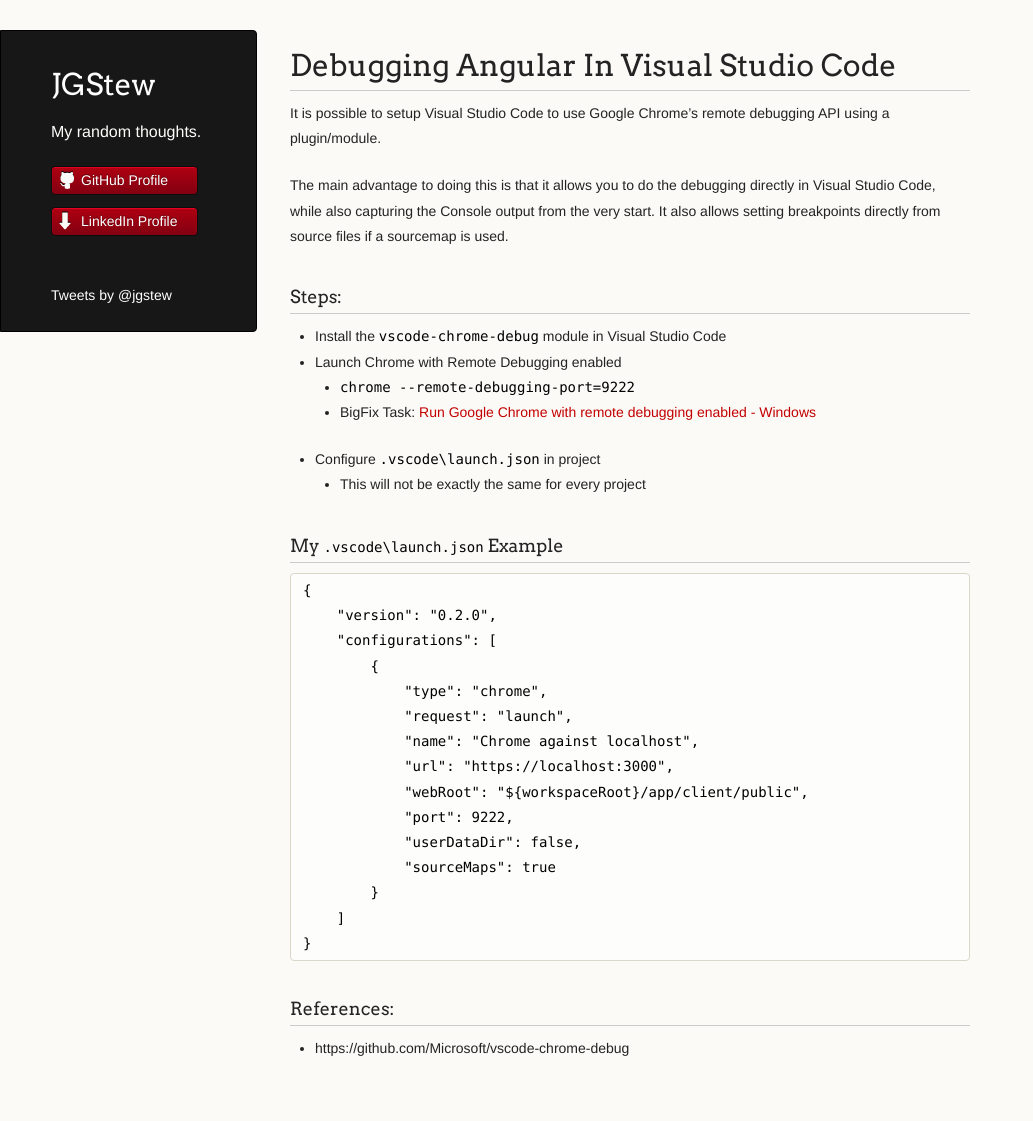
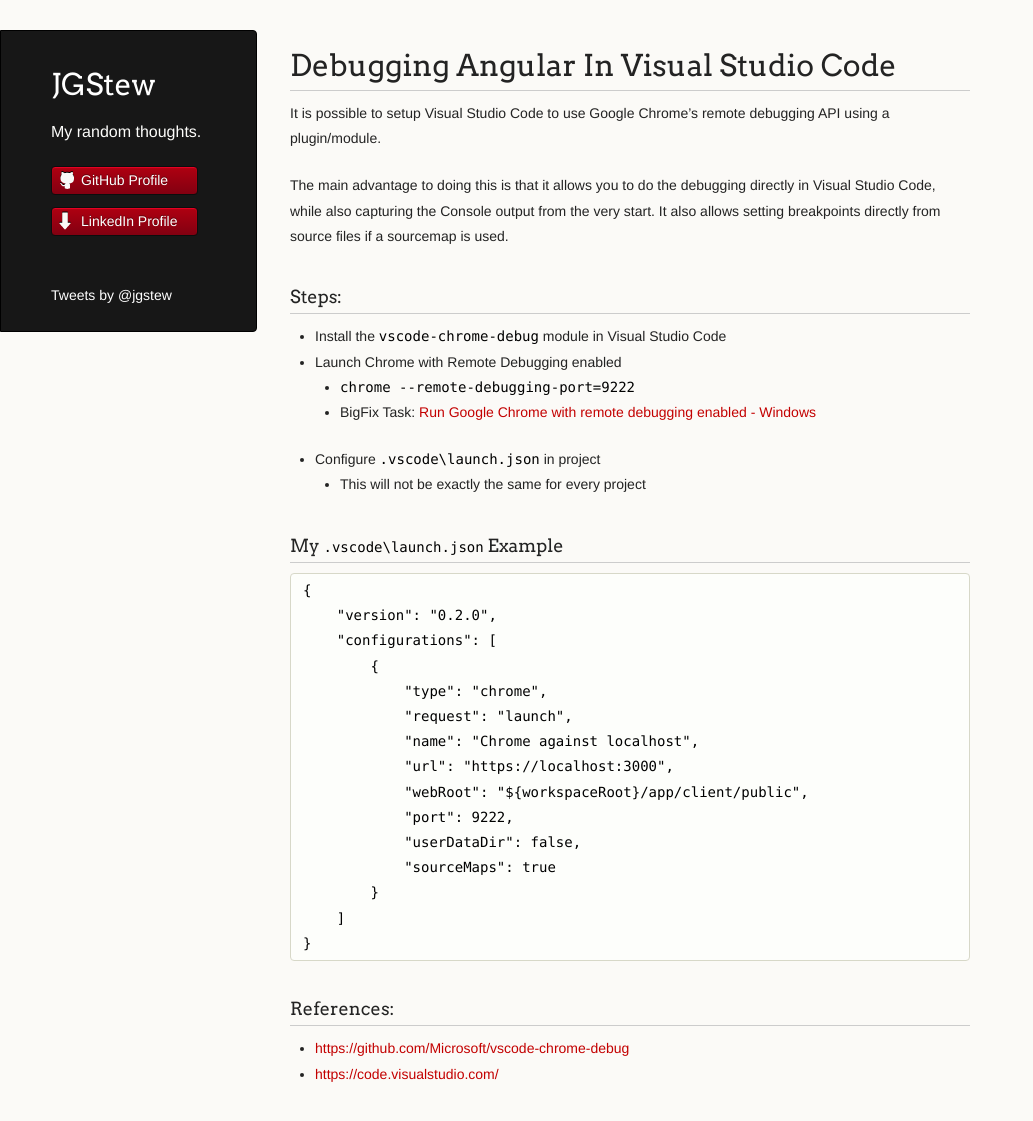
Before and after one commit to jgstew/jgstew.github.io, a Jekyll site: the page built from _posts/2017-08-16-Debugging-Angular-In-Visual-Studio-Code.md, in a window 1280 px wide and 1159 px high. Shown: the top 1121 px of the window, without its empty margins (0-1033 px from the left). Built offline with Jekyll 4.4.1, drawn with Linux system fonts in a browser that asks for light colours; comment, search, counter and statistics services are not loaded; part of the change alters nothing that is shown.

Commit message:
Update 2017-08-16-Debugging-Angular-In-Visual-Studio-Code.md
updated links to be explicit for web page

````diff
--- a/_posts/2017-08-16-Debugging-Angular-In-Visual-Studio-Code.md
+++ b/_posts/2017-08-16-Debugging-Angular-In-Visual-Studio-Code.md
@@ -37,4 +37,5 @@ The main advantage to doing this is that it allows you to do the debugging direc
 ```
 
 ### References:
-- https://github.com/Microsoft/vscode-chrome-debug
+- [https://github.com/Microsoft/vscode-chrome-debug](https://github.com/Microsoft/vscode-chrome-debug)
+- [https://code.visualstudio.com/](https://code.visualstudio.com/)
````
